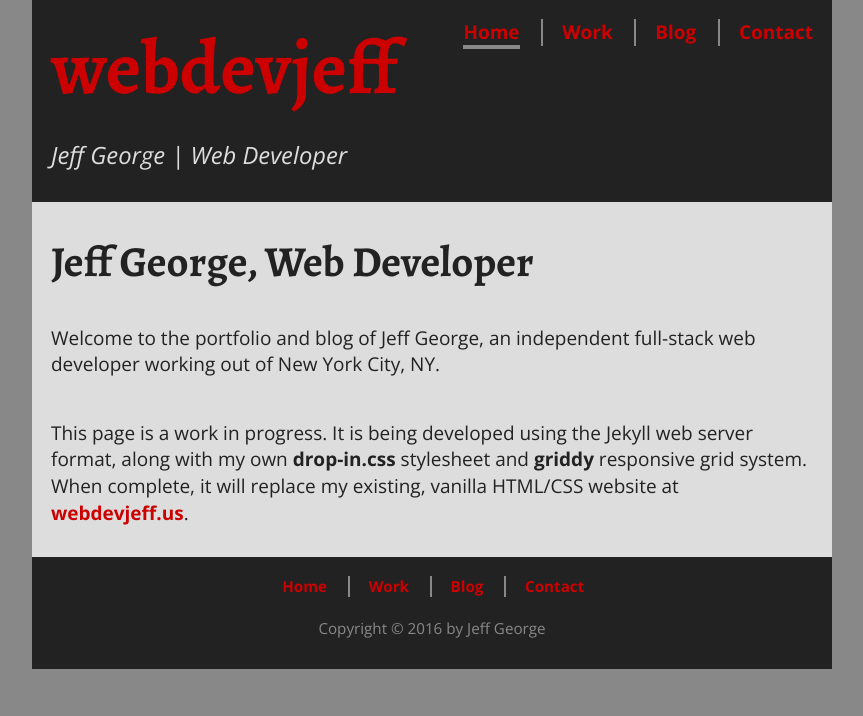
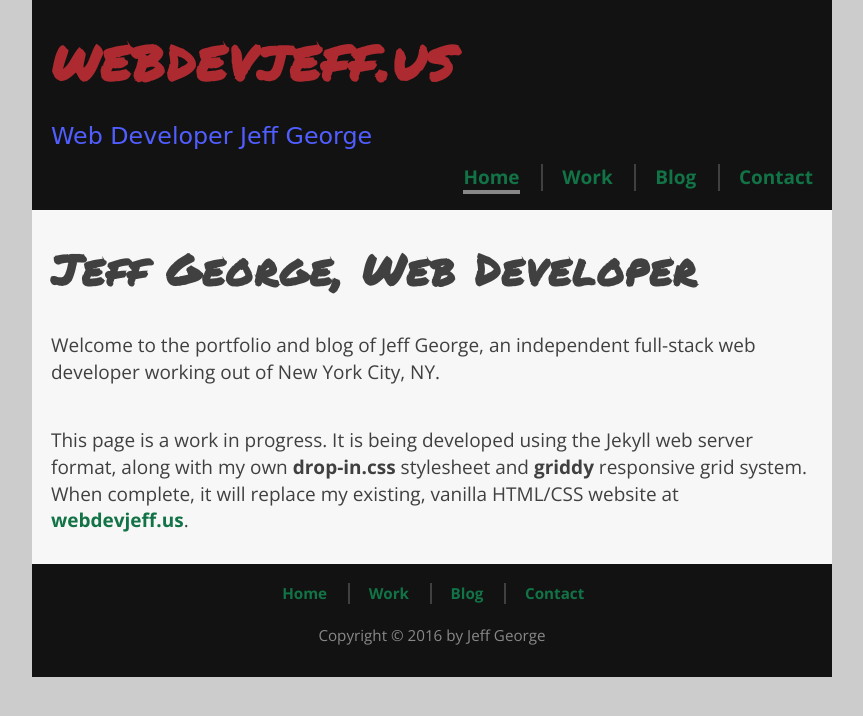
Before and after one commit to webdevjeffus/webdev-new, a Jekyll site: the page built from index.md, in a window 1280 px wide. Shown: the top 716 px of the page, without its empty margins (208-1071 px from the left). Built offline with Jekyll 4.4.1, drawn with Linux system fonts in a browser that asks for light colours; nearby versions of some CDN libraries; some web fonts are replaced.

Commit message:
CREATE WHITEBOARD THEME FOR DROP-IN.CSS
Rename drop-in.css to drop-in-wb.css
Replace default drop-in.css fonts with whiteboard fonts
Replace default drop-in.css colors with whiteboard colors
Begin tweaking styles to correct layout problems in drop-in-wb.css

```diff
--- a/_layouts/default.html
+++ b/_layouts/default.html
@@ -10,7 +10,7 @@
 
   <link rel="shortcut icon" type="image/ico" href="{{site.baseurl}}/favicon.ico" />
   <link rel="stylesheet" href="{{site.baseurl}}/css/griddy.css">
-  <link rel="stylesheet" href="{{site.baseurl}}/css/drop-in.css">
+  <link rel="stylesheet" href="{{site.baseurl}}/css/drop-in-wb.css">
   <link rel="stylesheet" href="{{site.baseurl}}/css/main.css">
 
   <!-- HTML5SHIV script borrowed from HTML5Boilerplate -->
@@ -28,8 +28,8 @@
 
   <header>
     <div>
-      <h1><a href="{{site.baseurl}}/">webdevjeff</a></h1>
-      <p>Jeff George | Web Developer</p>
+      <h1><a href="{{site.baseurl}}/">webdevjeff.us</a></h1>
+      <p>Web Developer Jeff George</p>
     </div>
     {% include nav-main.html %}
   </header>
--- a/css/drop-in.css
+++ b/css/drop-in-wb.css
@@ -1,4 +1,6 @@
-/*! drop-in.css v1.0 | MIT License | github.com/webdevjeffus/drop-in-css */
+/*! drop-in-wb.css | "Whiteboard" theme by Jeff George */
+/*! Based on drop-in.css v1.0 */
+/*! MIT License | github.com/webdevjeffus/drop-in-css */
 
 /* IMPORT COMMANDS ***********************************************************/
 
@@ -6,7 +8,7 @@
 @import url(https://cdnjs.cloudflare.com/ajax/libs/normalize/5.0.0/normalize.min.css);
 
 /* Google Fonts */
-@import url(https://fonts.googleapis.com/css?family=Open+Sans:400,700,400italic,700italic|Alegreya:700);
+@import url(https://fonts.googleapis.com/css?family=Permanent+Marker|Walter+Turncoat|Open+Sans:400,700,400italic,700italic);
 
 
 /* UTILITY STYLES ************************************************************/
@@ -75,66 +77,76 @@
 
 html { font-family: 'Open Sans', sans-serif; }
 
-h1, h2, h3, h4 { font-family: 'Alegreya', serif; }
+h1, h2 {
+  font-family: 'Permanent Marker', 'Comic Sans MS', sans-serif;
+  letter-spacing: 0.1rem;
+}
+
+h3, h4, h5, h6,
+header p { font-family: 'Walter Turncoat', 'Comic Sans MS', sans-serif; }
+
 
 /* Colors */
 
 html {
-  background-color: #888;   /* medium background color, eg: 50% gray */
+  background-color: rgb(204,204,204); /* Lo Wht */
 }
 
 body,
 header nav input[type="submit"] {
-  background-color: #222;    /* dark background color, eg: 85% gray */
-  color: #ddd;              /* light font color, eg: 15% gray */
+  background-color: rgb( 18, 18, 18); /* Md Blk */
+  color: rgb( 81, 94,255); /* Hi Blu */
 }
 
 main {
-  background-color: #ddd;   /* light backround color, eg: 15% gray */
-  color: #222;              /* dark font color, eg: 85% gray */
+  background-color: rgb(247,247,247); /* Md Wht */
+  color: rgb( 64, 64, 64);  /* Hi Blk */
 }
 
 footer { color: #888; }
 
 a:link,
 a:visited,
-header nav input[type="submit"] { color: #c00; }
-  /* darker contrasting color; inactive links */
+header nav input[type="submit"] { color: rgb( 18,115, 70); } /* Md Grn */
 
 a:hover,
 a:active,
 header nav input[type="submit"]:hover,
-header nav input[type="submit"]:active { color: #f22; }
-  /* brighter contrasting color; active links */
+header nav input[type="submit"]:active { color: rgb( 32,204,124); } /* Hi Grn */
 
 header nav li,
-footer nav li { border-color: #888; }
-  /* this should match html background-color */
+footer nav li { border-color: rgb( 64, 64, 64); } /* Lo Wht */
+
+header h1 a:link,
+header h1 a:visited { color: rgb(173, 43, 48); } /* Md Red */
+
+header h1 a:hover,
+header h1 a:active { color: rgb(255, 63, 71); } /* Hi Red */
 
 main table,
 main th,
-main td { border-color: #222; }   /* this should match main font color */
+main td { border-color: rgb( 64, 64, 64); }   /* Hi Blk | this should match main font color */
 
-main tr:nth-of-type(odd)  { background-color: #eee; }  /* lighter than main bg-color */
-main tr:nth-of-type(even) { background-color: #ccc; }  /* darker than main bg-color */
+main tr:nth-of-type(odd)  { background-color: rgb(255,255,255); }  /* Hi Wht */
+main tr:nth-of-type(even) { background-color: rgb(204,204,204); }  /* Lo Wht */
 
-main section { border-color: #888; }
+main section { border-color: rgb( 64, 64, 64); }   /* Hi Blk */
   /* this should match html background-color */
 
-main aside { background-color: #bbb; }
+main aside { background-color: rgb(204,204,204); }  /* Lo Wht */
   /* this should be slightly darker than main background-color, eg: 25% gray */
 
 main input,
 main textarea,
 main button {
-  color: #222;                  /* matches main text color */
-  border-color: #222;           /* matches main text color */
+  color: rgb( 64, 64, 64);   /* Hi Blk | matches main text color */
+  border-color: rgb( 64, 64, 64);   /* Hi Blk | matches main text color */
 }
 
 main input[type="submit"],
 main button {
-  background-color: #bbb;       /* matches aside bg-color */
-  color: #222;                  /* matches main text color */
+  background-color: rgb(204,204,204);  /* Lo Wht | matches aside bg-color */
+  color: rgb( 64, 64, 64);   /* Hi Blk | matches main text color */
 }
 
 
@@ -147,12 +159,11 @@
 
 header h1 {
   line-height: 1;
-  font-size: 4rem;
+  font-size: 3rem;
 }
 
 header p {
   font-size: 1.25rem;
-  font-style: italic;
   margin-bottom: 0;
 }
 
```
